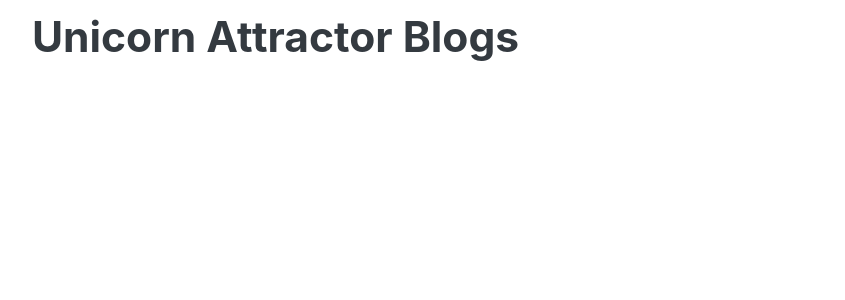
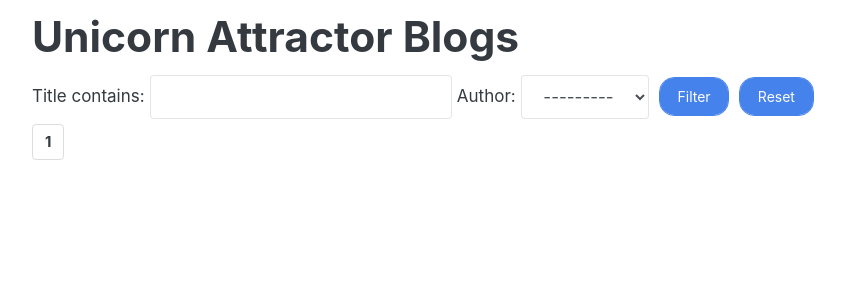
Before and after one commit to comacoma/FSF-MilestoneProject, a Django app: page /blog/ in a window 1280 px wide. Shown: the part 59-359 px from the top of the page, without its empty margins (53-898 px from the left). Run offline with Django 3.2, Linux system fonts and the light colour scheme; tables that the repository leaves empty hold one stand-in row (values such as "Sample post"); parts of the project's set-up code (start-up, migrations or seed data) failed here and were passed over; some libraries are stand-ins or nearby versions.

Commit message:
posting new blog feature has been implemented

```diff
--- a/accounts/templates/profile.html
+++ b/accounts/templates/profile.html
@@ -7,7 +7,7 @@
     <div class="list-group">
         <a class="list-group-item list-group-item-action list-group-item-primary">User Feature</a>
         <a href="{% url 'password_change' %}" class="list-group-item list-group-item-action">Change Password</a>
-        <a href="#" class="list-group-item list-group-item-action">Blog</a>
+        <a href="{% url 'user_blog_home' %}" class="list-group-item list-group-item-action">Blog</a>
         {% if request.user.is_staff %}
         <a class="list-group-item list-group-item-action list-group-item-primary">Staff Feature</a>
         <a href="/admin/issuetracker/progresslog/" class="list-group-item list-group-item-action">Update/ Log Ticket Progress</a>
--- /dev/null
+++ b/blog/filters.py
@@ -0,0 +1,10 @@
+import django_filters
+from .models import Post
+
+class BlogPostFilter(django_filters.FilterSet):
+    class Meta:
+        model = Post
+        fields = {
+            'title': ['icontains'],
+            'author': ['exact'],
+        }
--- a/blog/templates/bloghome.html
+++ b/blog/templates/bloghome.html
@@ -1,17 +1,129 @@
 {% extends 'base.html' %}
+{% load widget_tweaks %}
+{% load helper %}
 
-{% block page_title %}{{ user }} Blog{% endblock %}
+{% block page_title %}
+    {% if 'myblogs' in request.get_full_path %}
+        {{ user }} Blogs
+    {% else %}
+        Unicorn Attractor Blogs
+    {% endif %}
+{% endblock %}
 
 {% block content %}
 <div class="container">
-    <h1>Unicorn Attractor Blogs</h1>
+    <h1>
+        {% if 'myblogs' in request.get_full_path %}
+            {{ user }} Blogs
+        {% else %}
+            Unicorn Attractor Blogs
+        {% endif %}
+    </h1>
+
+    <form method="GET" class="form-inline">
+        {% render_field filter.form.title__icontains.label_tag %}
+        {% render_field filter.form.title__icontains class="form-control form-input-margin" %}
+        {% if 'myblogs' not in request.get_full_path %}
+            {% render_field filter.form.author.label_tag %}
+            {% render_field filter.form.author class="form-control form-input-margin" %}
+        {% endif %}
+
+        <button type="submit" class="btn btn-primary form-control form-input-margin">Filter</button>
+        {% if 'myblogs' not in request.get_full_path %}
+        <a href="{% url 'blog_home' %}" class="btn btn-primary form-control form-input-margin form-reset">Reset</a>
+        {% else %}
+        <a href="{% url 'user_blog_home' %}" class="btn btn-primary form-control form-input-margin form-reset">Reset</a>
+        {% endif %}
+    </form>
+
+    <div>
+        <ul class="pagination">
+            {% if posts.has_previous %}
+                {% if 'title__icontains=' in request.get_full_path or 'author=' in request.get_full_path %}
+                    {% if 'page' in request.get_full_path %}
+                        <li class="page-item">
+                            <a href="{{ request.get_full_path | splitpart:0 }}&page=1" class="page-link"><i class="fas fa-fast-backward"></i></a>
+                        </li>
+                        <li class="page-item">
+                            <a href="{{ request.get_full_path | splitpart:0 }}&page={{ posts.previous_page_number }}" class="page-link"><i class="fas fa-backward"></i></a>
+                        </li>
+                    {% else %}
+                        <li class="page-item">
+                            <a href="{{ request.get_full_path }}&page=1" class="page-link"><i class="fas fa-fast-backward"></i></a>
+                        </li>
+                        <li class="page-item">
+                            <a href="{{ request.get_full_path }}&page={{ posts.previous_page_number }}" class="page-link"><i class="fas fa-backward"></i></a>
+                        </li>
+                    {% endif %}
+                {% else %}
+                    <li class="page-item">
+                        <a href="?page=1" class="page-link"><i class="fas fa-fast-backward"></i></a>
+                    </li>
+                    <li class="page-item">
+                        <a href="?page={{ posts.previous_page_number }}" class="page-link"><i class="fas fa-backward"></i></a>
+                    </li>
+                {% endif %}
+            {% endif %}
+
+            {% for num in posts.paginator.page_range %}
+                {% if posts.number == num %}
+                    <li class="page-item">
+                        <a class="page-link"><strong>{{ num }}</strong></a>
+                    </li>
+                {% elif num > posts.number|add:'-5' and num < posts.number|add:'5' %}
+                    {% if 'title__icontains' in request.get_full_path or 'type' in request.get_full_path %}
+                        {% if 'page' in request.get_full_path %}
+                            <li class="page-item">
+                                <a href="{{ request.get_full_path | splitpart:0 }}&page={{ num }}" class="page-link">{{ num }}</a>
+                            </li>
+                        {% else %}
+                            <li class="page-item">
+                                <a href="{{ request.get_full_path }}&page={{ num }}" class="page-link">{{ num }}</a>
+                            </li>
+                        {% endif %}
+                    {% else %}
+                        <li class="page-item">
+                            <a href="?page={{ num }}" class="page-link">{{ num }}</a>
+                        </li>
+                    {% endif %}
+                {% endif %}
+            {% endfor %}
+
+            {% if posts.has_next %}
+                {% if 'title__icontains=' in request.get_full_path or 'author=' in request.get_full_path %}
+                    {% if 'page' in request.get_full_path %}
+                        <li class="page-item">
+                            <a href="{{ request.get_full_path | splitpart:0 }}&page={{ posts.next_page_number }}" class="page-link"><i class="fas fa-forward"></i></a>
+                        </li>
+                        <li class="page-item">
+                            <a href="{{ request.get_full_path | splitpart:0 }}&page={{ posts.paginator.num_pages }}" class="page-link"><i class="fas fa-fast-forward"></i></a>
+                        </li>
+                    {% else %}
+                        <li class="page-item">
+                            <a href="{{ request.get_full_path }}&page={{ posts.next_page_number }}" class="page-link"><i class="fas fa-forward"></i></a>
+                        </li>
+                        <li class="page-item">
+                            <a href="{{ request.get_full_path }}&page={{ posts.paginator.num_pages }}" class="page-link"><i class="fas fa-fast-forward"></i></a>
+                        </li>
+                    {% endif %}
+                {% else %}
+                    <li class="page-item">
+                        <a href="?page={{ posts.next_page_number }}" class="page-link"><i class="fas fa-forward"></i></a>
+                    </li>
+                    <li class="page-item">
+                        <a href="?page={{ posts.paginator.num_pages }}" class="page-link"><i class="fas fa-fast-forward"></i></a>
+                    </li>
+                {% endif %}
+            {% endif %}
+        </ul>
+    </div>
 
     <div class="list-group">
         {% for post in posts %}
-        <a href="#" class="list-group-item list-group-item-action flex-column align-items-start">
+        <a href="{% url 'post_detail' post.id %}" class="list-group-item list-group-item-action flex-column align-items-start">
             <div class="d-flex w-100 justify-content-between">
                 <h5 class="mb-1">{{ post.title }}</h5>
-                <small>{{ post.published_date }}</small>
+                <small>{{ post.published_date }} UTC</small>
             </div>
             <p class="mb-1">{{ post.content | truncatewords:30 }}...</p>
             <small>{{ post.author }}</small>
--- a/blog/urls.py
+++ b/blog/urls.py
@@ -3,4 +3,8 @@
 
 urlpatterns = [
     path('', blog_home, name="blog_home"),
+    path('myblogs/', user_blog_home, name="user_blog_home"),
+    path('new/', create_or_edit_post, name="new_post"),
+    path('<int:pk>/', post_detail, name="post_detail"),
+    path('<int:pk>/edit/', create_or_edit_post, name="edit_post"),
 ]
--- a/blog/views.py
+++ b/blog/views.py
@@ -2,8 +2,10 @@
 from django.contrib import messages
 from django.contrib.auth.decorators import login_required
 from django.utils import timezone
+from django.core.paginator import Paginator
 from .models import Post
 from .forms import BlogPostForm
+from .filters import BlogPostFilter
 
 # Create your views here.
 def blog_home(request):
@@ -13,4 +15,52 @@
     """
 
     posts = Post.objects.filter(published_date__lte=timezone.now()).order_by('-published_date')
-    return render(request, "bloghome.html", {'posts': posts})
+    filter = BlogPostFilter(request.GET, queryset=posts)
+    paginator = Paginator(filter.qs, 20)
+    page = request.GET.get('page')
+    posts = paginator.get_page(page)
+
+    return render(request, "bloghome.html", {'posts': posts, 'filter': filter})
+
+@login_required
+def user_blog_home(request):
+    posts = Post.objects.filter(author=request.user).order_by('-published_date')
+    filter = BlogPostFilter(request.GET, queryset=posts)
+    paginator = Paginator(filter.qs, 20)
+    page = request.GET.get('page')
+    posts = paginator.get_page(page)
+
+    return render(request, "bloghome.html", {'posts': posts, 'filter': filter})
+
+def post_detail(request, pk):
+    """
+    Create a view that returns a single
+    Post object based on the post ID (pk) and
+    render it to the 'postdetail.html' template
+    or renturn a 404 error if the post is not found
+    """
+
+    post = get_object_or_404(Post, pk=pk)
+    post.views += 1
+    post.save()
+    return render(request, "postdetail.html", {'post': post})
+
+@login_required
+def create_or_edit_post(request, pk=None):
+    """
+    Create a view that allows us to
+    create or edit a post depending if that Post ID
+    is null or not
+    """
+
+    authorid = request.user.id if request.user.is_authenticated else None
+
+    post = get_object_or_404(Post, pk=pk) if pk else None
+    if request.method == "POST":
+        form = BlogPostForm(request.POST, request.FILES, instance=post)
+        if form.is_valid():
+            post = form.save()
+            return redirect(post_detail, post.pk)
+    else:
+        form = BlogPostForm(initial={'author': authorid})
+    return render(request, "blogpostform.html", {'form': form})
--- a/issuetracker/admin.py
+++ b/issuetracker/admin.py
@@ -12,7 +12,6 @@
     ]
     readonly_fields = (
         'author',
-        'title',
         'type',
         'upvote_user',
         'submission_date',
--- a/static/css/style.css
+++ b/static/css/style.css
@@ -43,6 +43,11 @@
     margin: 5px;
 }
 
+.img-blogpost {
+    height: 100%;
+    width: 100%;
+}
+
 @media screen and (min-width: 991px) {
     .register-text {
         font-size: 90%;
--- a/unicorn_attractor/settings.py
+++ b/unicorn_attractor/settings.py
@@ -69,6 +69,7 @@
                 'django.template.context_processors.debug',
                 'django.template.context_processors.request',
                 'django.contrib.auth.context_processors.auth',
+                'django.template.context_processors.media',
                 'django.contrib.messages.context_processors.messages',
             ],
         },
--- a/unicorn_attractor/urls.py
+++ b/unicorn_attractor/urls.py
@@ -14,7 +14,9 @@
     2. Add a URL to urlpatterns:  path('blog/', include('blog.urls'))
 """
 from django.contrib import admin
-from django.urls import path, include
+from django.urls import path, re_path, include
+from django.views.static import serve
+from .settings import MEDIA_ROOT
 
 urlpatterns = [
     path('admin/', admin.site.urls),
@@ -22,4 +24,5 @@
     path('accounts/', include('accounts.urls')),
     path('issuetracker/', include('issuetracker.urls')),
     path('blog/', include('blog.urls')),
+    re_path(r'^media/(?P<path>.*)$', serve, {'document_root': MEDIA_ROOT}),
 ]
```
Also changed, not shown: blog/templates/blogpostform.html (added, +15 -0 lines), blog/templates/postdetail.html (added, +29 -0 lines), blog/templatetags/helper.py (added, +8 -0 lines).
